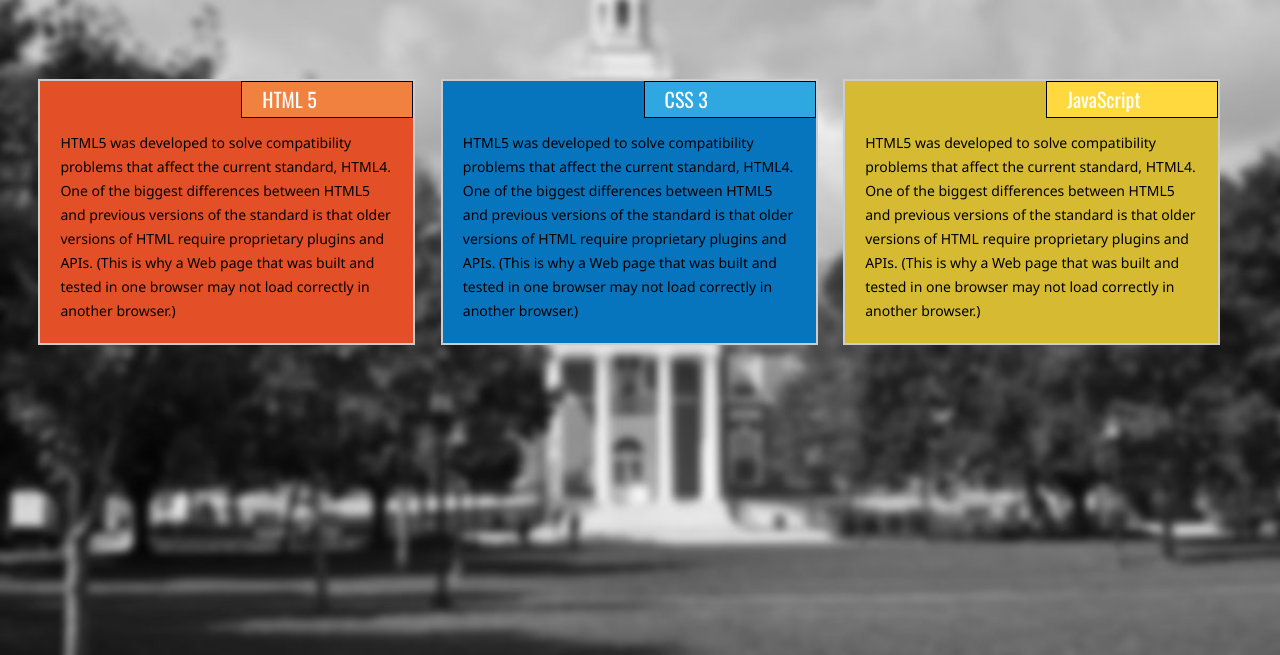
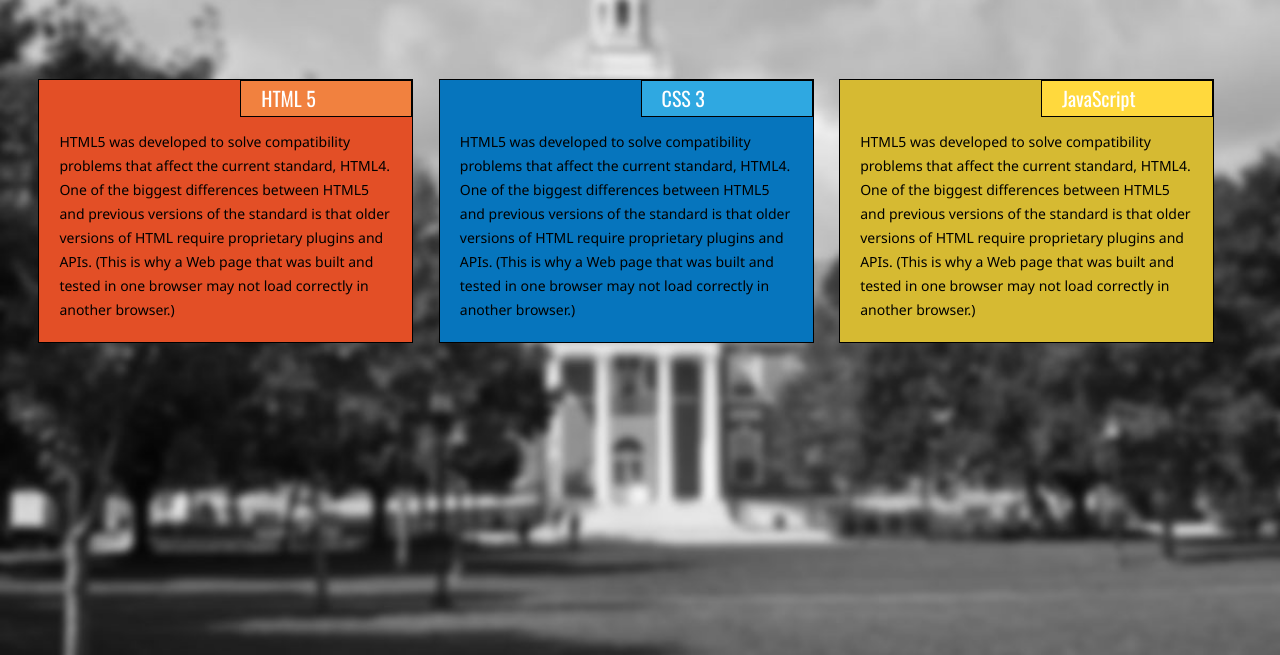
Before and after one commit to Htmlkin/Module-2, a plain HTML site: page index.html in a window 1280 px wide. Shown: the part 145-800 px from the top of the page. Drawn offline with nearby package versions, Linux system fonts and the light colour scheme; files whose address does not match are found by name.

Commit message:
Update style.css

```diff
--- a/css/style.css
+++ b/css/style.css
@@ -36,7 +36,7 @@ body{
 }
 
 .blocks{
-    border: 2px solid #CCC;
+    border: 1px solid #000;
     font-family: 'Noto Sans', sans-serif;
     line-height: 24px;
 }
```
